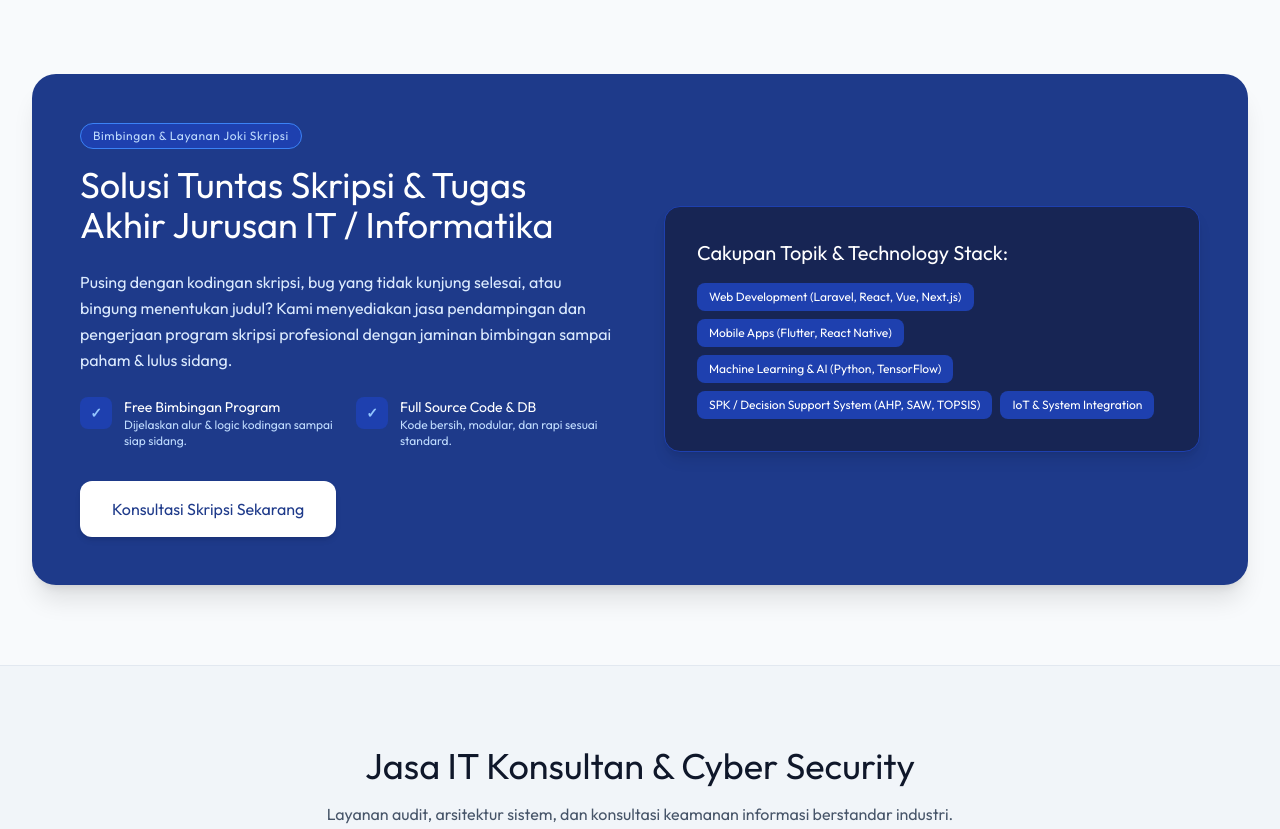
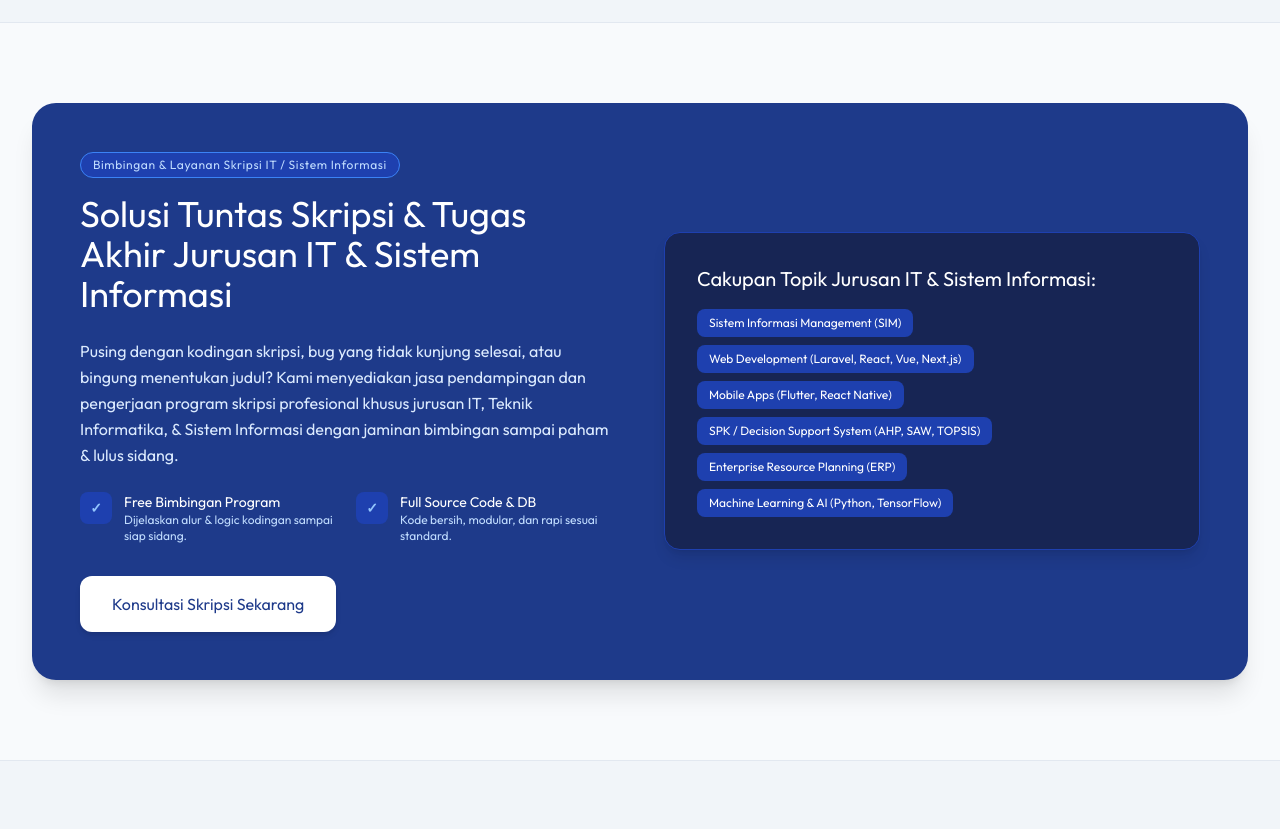
Before and after one commit to rofiqkholid/sipalingkoding, a website: page index.html in a window 1280 px wide. Shown: the part 1400-2229 px from the top of the page. Drawn offline with nearby package versions, Linux system fonts and the light colour scheme; a web font is replaced by a local one.

Commit message:
Focus Skripsi section to IT & Sistem Informasi jurusan

```diff
--- a/index.html
+++ b/index.html
@@ -48,7 +48,7 @@
                     Solusi Software & <span style="color: #2563eb;">Bimbingan Skripsi</span> Profesional
                 </h1>
                 <p class="text-lg mb-8 leading-relaxed font-normal" style="color: #475569;">
-                    Kami menghadirkan pembuatan website modern dari skala UMKM hingga Enterprise ERP Custom, serta pendampingan pembuatan skripsi & tugas akhir hingga lulus.
+                    Kami menghadirkan pembuatan website modern dari skala UMKM hingga Enterprise ERP Custom, serta pendampingan pengerjaan skripsi & tugas akhir khusus jurusan IT, Teknik Informatika, & Sistem Informasi.
                 </p>
                 <div class="flex flex-col sm:flex-row items-center justify-center gap-4">
                     <a href="#services" class="w-full sm:w-auto px-8 py-4 rounded-xl font-bold text-white shadow-md transition-all text-center" style="background-color: #2563eb;">
@@ -184,13 +184,13 @@
                 <div class="grid grid-cols-1 lg:grid-cols-2 gap-12 items-center relative z-10">
                     <div>
                         <div class="inline-flex items-center space-x-2 px-3 py-1 rounded-full text-xs font-bold tracking-wider mb-4" style="background-color: #1e40af; color: #bfdbfe; border: 1px solid #3b82f6;">
-                            <span>Bimbingan & Layanan Joki Skripsi</span>
+                            <span>Bimbingan & Layanan Skripsi IT / Sistem Informasi</span>
                         </div>
                         <h2 class="text-3xl sm:text-4xl font-extrabold text-white mb-6">
-                            Solusi Tuntas Skripsi & Tugas Akhir Jurusan IT / Informatika
+                            Solusi Tuntas Skripsi & Tugas Akhir Jurusan IT & Sistem Informasi
                         </h2>
                         <p class="leading-relaxed mb-6 font-normal" style="color: #dbeafe;">
-                            Pusing dengan kodingan skripsi, bug yang tidak kunjung selesai, atau bingung menentukan judul? Kami menyediakan jasa pendampingan dan pengerjaan program skripsi profesional dengan jaminan bimbingan sampai paham & lulus sidang.
+                            Pusing dengan kodingan skripsi, bug yang tidak kunjung selesai, atau bingung menentukan judul? Kami menyediakan jasa pendampingan dan pengerjaan program skripsi profesional khusus jurusan IT, Teknik Informatika, & Sistem Informasi dengan jaminan bimbingan sampai paham & lulus sidang.
                         </p>
                         <div class="grid grid-cols-1 sm:grid-cols-2 gap-4 mb-8">
                             <div class="flex items-start space-x-3">
@@ -211,13 +211,14 @@
                         <a href="https://wa.me/6281234567890?text=Halo%20SiPalingKoding,%20saya%20butuh%20bantu%20skripsi/TA" target="_blank" class="inline-block px-8 py-4 rounded-xl font-extrabold transition-all shadow-md" style="background-color: #ffffff; color: #1e3a8a;">Konsultasi Skripsi Sekarang</a>
                     </div>
                     <div class="rounded-2xl p-6 sm:p-8 space-y-4 shadow-lg" style="background-color: #172554; border: 1px solid #1e40af;">
-                        <h3 class="text-xl font-bold text-white mb-4">Cakupan Topik & Technology Stack:</h3>
+                        <h3 class="text-xl font-bold text-white mb-4">Cakupan Topik Jurusan IT & Sistem Informasi:</h3>
                         <div class="flex flex-wrap gap-2">
+                            <span class="px-3 py-1.5 rounded-lg text-xs font-semibold text-white" style="background-color: #1e40af;">Sistem Informasi Management (SIM)</span>
                             <span class="px-3 py-1.5 rounded-lg text-xs font-semibold text-white" style="background-color: #1e40af;">Web Development (Laravel, React, Vue, Next.js)</span>
                             <span class="px-3 py-1.5 rounded-lg text-xs font-semibold text-white" style="background-color: #1e40af;">Mobile Apps (Flutter, React Native)</span>
+                            <span class="px-3 py-1.5 rounded-lg text-xs font-semibold text-white" style="background-color: #1e40af;">SPK / Decision Support System (AHP, SAW, TOPSIS)</span>
+                            <span class="px-3 py-1.5 rounded-lg text-xs font-semibold text-white" style="background-color: #1e40af;">Enterprise Resource Planning (ERP)</span>
                             <span class="px-3 py-1.5 rounded-lg text-xs font-semibold text-white" style="background-color: #1e40af;">Machine Learning & AI (Python, TensorFlow)</span>
-                            <span class="px-3 py-1.5 rounded-lg text-xs font-semibold text-white" style="background-color: #1e40af;">SPK / Decision Support System (AHP, SAW, TOPSIS)</span>
-                            <span class="px-3 py-1.5 rounded-lg text-xs font-semibold text-white" style="background-color: #1e40af;">IoT & System Integration</span>
                         </div>
                     </div>
                 </div>
@@ -278,7 +279,7 @@
                     <h3 class="text-2xl font-bold" style="color: #0f172a;">Al Kindi, S.Kom</h3>
                     <p class="text-sm font-bold mb-4" style="color: #2563eb;">Founder & Lead Software Engineer</p>
                     <p class="text-sm leading-relaxed mb-6" style="color: #475569;">
-                        Spesialis dalam pengembangan Web & ERP System, arsitektur software, serta pendampingan akademik bidang Computer Science.
+                        Spesialis dalam pengembangan Web & ERP System, arsitektur software, serta pendampingan akademik bidang Computer Science & Sistem Informasi.
                     </p>
                     <div class="flex items-center justify-center space-x-3">
                         <a href="https://github.com/alkiin01" target="_blank" class="w-9 h-9 rounded-full flex items-center justify-center text-slate-600 hover:text-blue-600 hover:bg-slate-100 border border-slate-200 transition-all" title="GitHub Al Kindi">
```
Also changed, not shown: assets/css/style.css.
